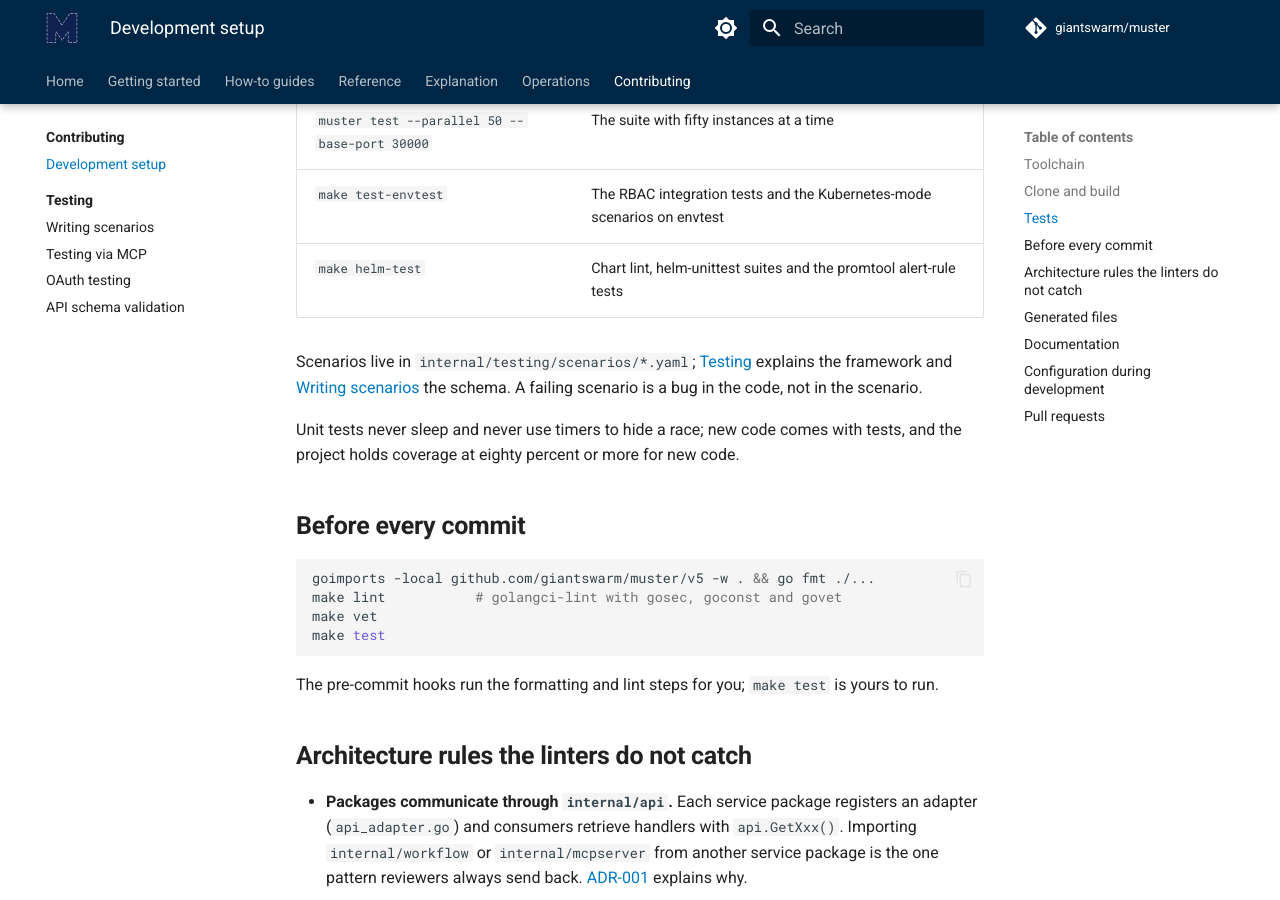
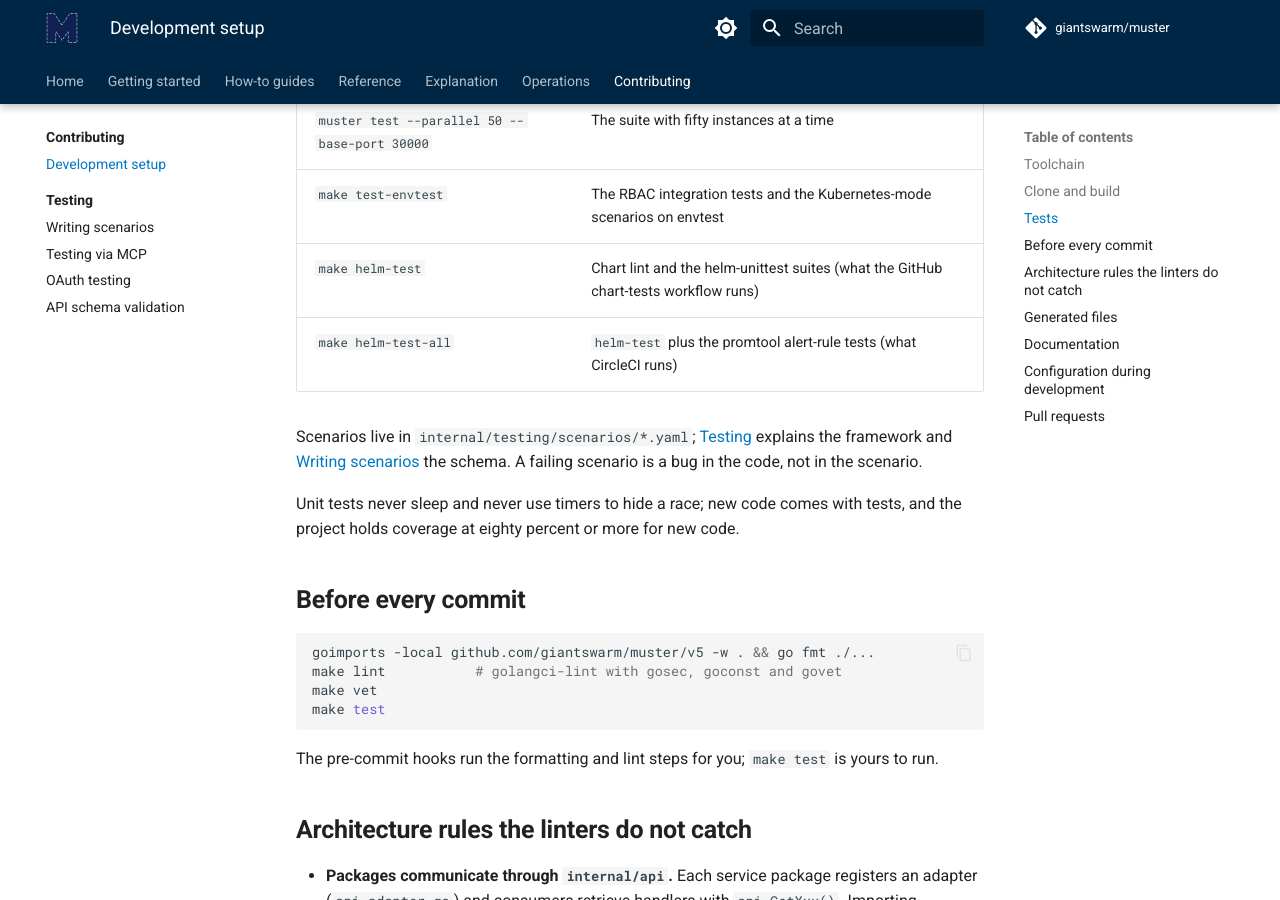
Before and after one commit to giantswarm/muster, an MkDocs documentation site: the page built from docs/contributing/development-setup.md, in a window 1280 px wide and 900 px high, scrolled down 1367 px. Built offline with MkDocs 1.6.1 and Material for MkDocs 9.7.7, drawn with Linux system fonts in a browser that asks for light colours; comment, search, counter and statistics services are not loaded; some of the changed text lies outside the part shown.

Commit message:
chore: align files according to platform standards (#1510)
* chore: align files according to platform standards

* fix(chart-tests): helm-test is helm-only, promtool runs in helm-test-all on CircleCI

---------

Co-authored-by: giantswarm-align-files[bot] <288255335+giantswarm-align-files[bot]@users.noreply.github.com>
Co-authored-by: Timo Derstappen <teemow@gmail.com>

```diff
--- a/docs/contributing/development-setup.md
+++ b/docs/contributing/development-setup.md
@@ -7,7 +7,7 @@ What you need to build, test and change muster locally.
 - **Go**: the version named in `go.mod` (`go 1.25`, with the toolchain directive selecting the exact release). `go install` and `make build` use it automatically.
 - **golangci-lint**, **goimports**: `make lint` and `make imports` install or expect them; the pre-commit hooks run the same checks.
 - **pre-commit**: `pre-commit install` once after cloning. The hooks format Go code, run the linters, enforce Conventional Commit messages, regenerate the Helm values schema and the chart README.
-- **Helm** with the `unittest` and `schema` plugins, and **promtool**: only for chart work (`make helm-test`).
+- **Helm** with the `unittest` and `schema` plugins, and **promtool**: only for chart work (`make helm-test-all`).
 - **setup-envtest**: only for the Kubernetes-mode tests (`make test-envtest` downloads a `kube-apiserver` on first run).
 - **uv**: only for the documentation site (`make docs-serve`).
 
@@ -38,7 +38,8 @@ Run the binary you built:
 | `muster test --concept workflow` | The scenarios of one concept (`workflow`, `mcpserver`, `service`) |
 | `muster test --parallel 50 --base-port 30000` | The suite with fifty instances at a time |
 | `make test-envtest` | The RBAC integration tests and the Kubernetes-mode scenarios on envtest |
-| `make helm-test` | Chart lint, helm-unittest suites and the promtool alert-rule tests |
+| `make helm-test` | Chart lint and the helm-unittest suites (what the GitHub chart-tests workflow runs) |
+| `make helm-test-all` | `helm-test` plus the promtool alert-rule tests (what CircleCI runs) |
 
 Scenarios live in `internal/testing/scenarios/*.yaml`; [Testing](testing/README.md) explains
 the framework and [Writing scenarios](testing/scenarios.md) the schema. A failing scenario is a
```
Also changed, not shown: .pre-commit-config.yaml (+51 -23 lines), 6 other files.
